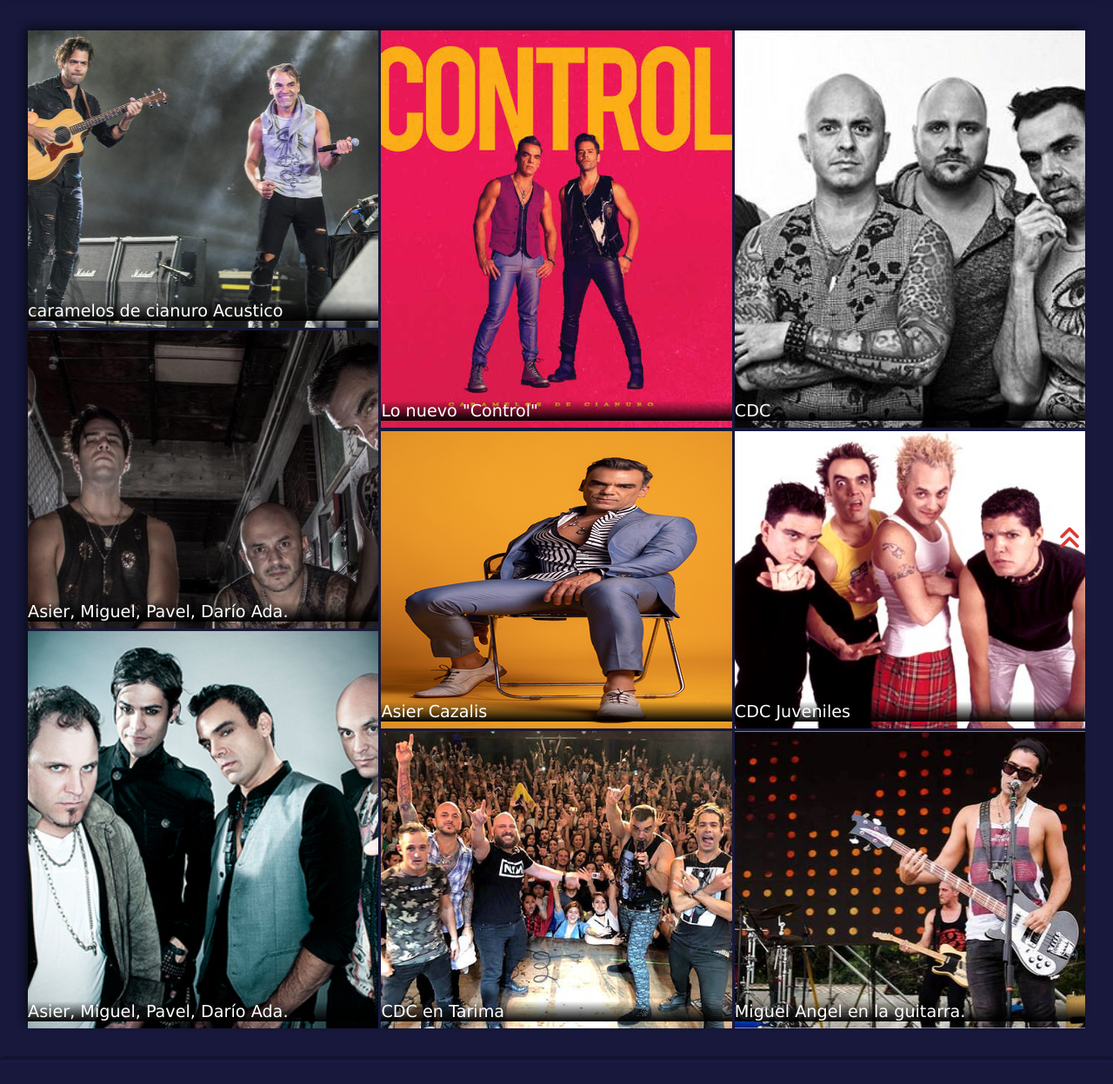
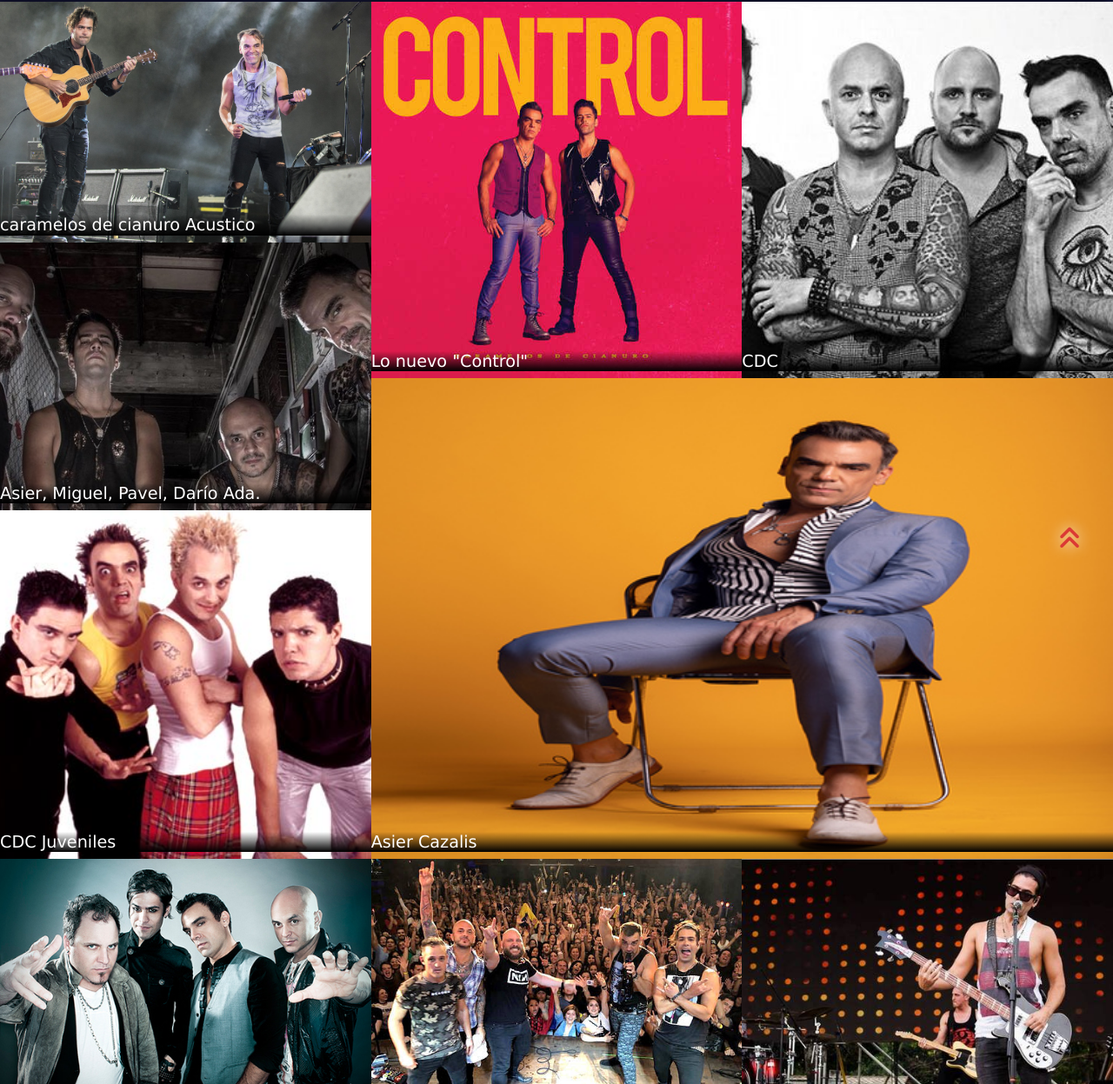
Before and after one commit to GaboxD7/bandaDeRock, a website: page galeria.html in a window 1280 px wide. Shown: the part 132-1379 px from the top of the page at 87% size. Drawn offline with nearby package versions, Linux system fonts and the light colour scheme.

Commit message:
Ordenado

```diff
--- a/galeria.html
+++ b/galeria.html
@@ -4,22 +4,25 @@
   <meta charset="UTF-8">
   <meta http-equiv="X-UA-Compatible" content="IE=edge">
   <meta name="viewport" content="width=device-width, initial-scale=1.0">
-    <link rel="stylesheet" href="css/animate.css">
-     <link
-    rel="stylesheet"
-    href="https://cdnjs.cloudflare.com/ajax/libs/animate.css/4.1.1/animate.min.css">
-    <link href="https://cdn.jsdelivr.net/npm/bootstrap@5.1.3/dist/css/bootstrap.min.css" rel="stylesheet" integrity="sha384-1BmE4kWBq78iYhFldvKuhfTAU6auU8tT94WrHftjDbrCEXSU1oBoqyl2QvZ6jIW3" crossorigin="anonymous">
-    <link href="https://unpkg.com/aos@2.3.1/dist/aos.css" rel="stylesheet">
+    <!-- Animacion  | animate-->
+  <link rel="stylesheet" href="https://cdnjs.cloudflare.com/ajax/libs/animate.css/4.1.1/animate.min.css">
+    <!-- CDN aos -->
+  <link rel="stylesheet" href="https://unpkg.com/aos@next/dist/aos.css" />
+    <!-- Stylesheet DE Boostraps -->
+  <link href="https://cdn.jsdelivr.net/npm/bootstrap@5.0.2/dist/css/bootstrap.min.css" rel="stylesheet" integrity="sha384-EVSTQN3/azprG1Anm3QDgpJLIm9Nao0Yz1ztcQTwFspd3yD65VohhpuuCOmLASjC" crossorigin="anonymous">
+     <!-- Stylesheet aos -->
+  <link rel="stylesheet" href="https://unpkg.com/aos@next/dist/aos.css" />
+    <!-- Font google -->
   <link rel="stylesheet" href="css/font.css">
   <link rel="stylesheet" href="https://cdnjs.cloudflare.com/ajax/libs/font-awesome/6.0.0-beta3/css/all.min.css" integrity="sha512-Fo3rlrZj/k7ujTnHg4CGR2D7kSs0v4LLanw2qksYuRlEzO+tcaEPQogQ0KaoGN26/zrn20ImR1DfuLWnOo7aBA==" crossorigin="anonymous" referrerpolicy="no-referrer" />
   <link rel="stylesheet" href="css/style.css">
     <!-- Meta tag  -->
   <meta name="description" content="Banda de rock caramelos de cianuros, banda  de rock venezolana, discografia de la banda rock caramelos de cianuro, historia de caramelos de cianuro, noticas de caramelos de cianuros, Caramelos de cianuros También es conocida como CDC o Caramelos">
-    <!-- kw -->
+    <!-- key word -->
   <meta name="keywords" content="banda, rock, caramelos, cianuro, venezolana, cdc, caramelos de cianuros, discografia cdc, noticias cdc, historia cdc">
-    <!-- Open graph-->
+    <!-- Open graph -->
   <meta property="og:title" content="Caramelos de cianuro banda de rock venezolana">
-    <meta property="og:description" content="Aqui en encontraras todo lo reciente acerca de la banda de rock caramelos de cianuro asi como su historia, discografia y noticas" >
+  <meta property="og:description" content="Aqui en encontraras todo lo reciente acerca de la banda de rock caramelos de cianuro asi, discografia, noticas, galeria y más" >
   <meta property="og:image" content="https://muzikalia.com/wp-content/uploads/2020/03/CDC-800x445.jpg">
     <!-- Favicon -->
   <link rel="shortcut icon" href="imagenes/favicon/caramelos-de-cianuro.ico" type="image/x-icon">
@@ -28,6 +31,7 @@
 </head>
 <body>
 <header>
+<!-- Inicio | Menu de Navegacion -->
 <nav class="navbar navbar-expand-lg navbar-dark d.flex  sticky-lg-top fixed-top">
   <div class="container-fluid">
     <a class="navbar-brand" href="index.html">
@@ -60,44 +64,48 @@
 </nav>
 </header>
 <h2 class="titulo-formulario">Galeria</h2>
-    <div class="gallery-container bg-miembros" >
-      <div class="gallery-item">
-        <img src="imagenes/gallery/cdc1.jpg" alt="" class="gallery-img">
-        <h5 class="gallery-title">caramelos de cianuro Acustico </h5>
+    <!-- Inicio imagenes| Galeria -->
+<div class="galeria-container bg-miembros">
+  <div class="galeria-item">
+    <img src="imagenes/gallery/cdc1.jpg" alt="caramelos de cianuro acustico" class="galeria-img">
+    <h5 class="galeria-titulo">caramelos de cianuro Acustico</h5>
   </div>
-      <div class="gallery-item">
-        <img src="imagenes/gallery/cdc2.jpg" alt="" class="gallery-img">
-        <h5 class="gallery-title">Lo nuevo "Control" </h5>
+  <div class="galeria-item">
+    <img src="imagenes/gallery/cdc2.jpg" alt="lo nuevo album control" class="galeria-img">
+    <h5 class="galeria-titulo">Lo nuevo "Control"</h5>
   </div>
-      <div class="gallery-item">
-        <img src="imagenes/gallery/cdc3.jpg" alt="" class="gallery-img">
-        <h5 class="gallery-title">CDC </h5>
+  <div class="galeria-item">
+    <img src="imagenes/gallery/cdc3.jpg" alt="agrupacion caramelos de cianuro" class="galeria-img">
+    <h5 class="galeria-titulo">CDC </h5>
   </div>
-      <div class="gallery-item">
-        <img src="imagenes/gallery/cdc4.jpg" alt="" class="gallery-img">
-        <h5 class="gallery-title">Asier, Miguel, Pavel, Darío Ada.</h5>
+    <div class="galeria-item">
+      <img src="imagenes/gallery/cdc4.jpg" alt="agrupacion caramelos de cianuro" class="galeria-img">
+      <h5 class="galeria-titulo">Asier, Miguel, Pavel, Darío Ada.</h5>
     </div>
-      <div class="gallery-item">
-        <img src="imagenes/gallery/cdc5.jpg" alt="" class="gallery-img">
-        <h5 class="gallery-title">Asier Cazalis </h5>
+    <div class="galeria-item">
+      <img src="imagenes/gallery/cdc5.jpg" alt="asier cazalis" class="galeria-img">
+      <h5 class="galeria-titulo">Asier Cazalis </h5>
     </div>
-      <div class="gallery-item">
-        <img src="imagenes/gallery/cdc8.jpg" alt="" class="gallery-img">
-        <h5 class="gallery-title">CDC Juveniles </h5>
+    <div class="galeria-item">
+      <img src="imagenes/gallery/cdc8.jpg" alt="cramelos de cianuero juvenil" class="galeria-img">
+      <h5 class="galeria-titulo">CDC Juveniles</h5>
     </div>
-      <div class="gallery-item">
-        <img src="imagenes/gallery/cdc7.jpg" alt="" class="gallery-img">
-        <h5 class="gallery-title">Asier, Miguel, Pavel, Darío Ada. </h5>
+    <div class="galeria-item">
+      <img src="imagenes/gallery/cdc7.jpg" alt="asier miguel pavel darío ada." class="galeria-img">
+      <h5 class="galeria-titulo">Asier, Miguel, Pavel, Darío Ada.</h5>
     </div>
-      <div class="gallery-item">
-        <img src="imagenes/gallery/cdc9.jpg" alt="" class="gallery-img">
-        <h5 class="gallery-title">CDC en Tarima </h5>
+    <div class="galeria-item">
+      <img src="imagenes/gallery/cdc9.jpg" alt="caramelos de cianuro en tarima" class="galeria-img">
+      <h5 class="galeria-titulo">CDC en Tarima </h5>
     </div>
-      <div class="gallery-item">
-        <img src="imagenes/gallery/cdc6.jpg" alt="" class="gallery-img">
-        <h5 class="gallery-title">Miguel Angel en la guitarra. </h5>
+    <div class="galeria-item">
+      <img src="imagenes/gallery/cdc6.jpg" alt="miguel angel en la guitarra" class="galeria-img">
+      <h5 class="galeria-titulo">Miguel Angel en la guitarra. </h5>
     </div>
   </div>
+</section>
+    <!-- Fin imagenes| Galeria -->
+    <!-- Inicio | Footer -->
 <footer class="container-fluid pie1 ">
   <div class="row">
     <div class="pie col-12">
@@ -121,9 +129,22 @@
     </div>
   </div>
 </footer>
-            <a href="#" class="irAlPrincipio">
+<!-- Inicio boton Up -->
+<div class="irAlPrincipio">
+  <a href="#" >
   <i class="far fa-angle-double-up"></i>
+  </a>
+</div>
+<!-- Fin botton Up -->
+<!-- Inicio botton Suscribeme -->
+<div class="irASuscribir"> Suscribirme
+  <a href="#" >
+  </a>
+</div>
+<!-- Fin botton Suscribeme -->
+<!-- Popperjs -->
 <script src="https://cdn.jsdelivr.net/npm/@popperjs/core@2.10.2/dist/umd/popper.min.js" integrity="sha384-7+zCNj/IqJ95wo16oMtfsKbZ9ccEh31eOz1HGyDuCQ6wgnyJNSYdrPa03rtR1zdB" crossorigin="anonymous"></script>
+<!-- Bootstraps -->
 <script src="https://cdn.jsdelivr.net/npm/bootstrap@5.1.3/dist/js/bootstrap.min.js" integrity="sha384-QJHtvGhmr9XOIpI6YVutG+2QOK9T+ZnN4kzFN1RtK3zEFEIsxhlmWl5/YESvpZ13" crossorigin="anonymous"></script>
 </body>
 </html>
--- a/scss/components/_gallery.scss
+++ b/scss/components/_gallery.scss
@@ -1,13 +1,34 @@
 @import '../base/variables';
-.gallery-container {
+//Estilos para las imagenes
+.galeria-img {
+	width: 100%;
+	height: 100%;
+	object-fit: cover;
+}
+// Estilo de los titulos
+.galeria-titulo {
+	position: absolute;
+	bottom: 0;
+	color: white;
+	background: linear-gradient(rgba(255, 255, 255, 0),rgba(0,0,0,1));
+	width: 100%;
+}
+
+// Grid - Container
+.galeria-container {
 	display: grid;
 	grid-template-columns: 1fr 1fr;
-	// grid-auto-rows: 7rem;
-	// gap: 0.050rem;
-}
-.gallery-item {
+.galeria-item {
 	position: relative;
 	&:nth-child(1) {
+		grid-column-start: span 2;
+		grid-row-start: span 2;
+	}
+	&:nth-child(2) {
+		grid-column-start: span 2;
+		grid-row-start: span 2;
+	}
+	&:nth-child(3) {
 		grid-column-start: span 2;
 		grid-row-start: span 2;
 	}
@@ -15,161 +36,124 @@
 		grid-column-start: span 2;
 		grid-row-start: span 2;
 	}
+	&:nth-child(5) {
+		grid-column-start: span 2;
+		grid-row-start: span 2;
+	}
+	&:nth-child(6) {
+		grid-column-start: span 2;
+		grid-row-start: span 2;
+	}
 	&:nth-child(7) {
 		grid-column-start: span 2;
 		grid-row-start: span 2;
 	}
+	&:nth-child(8) {
+		grid-column-start: span 2;
+		grid-row-start: span 2;
+	}
+	&:nth-child(9) {
+		grid-column-start: span 2;
+		grid-row-start: span 2;
+	}
+	}
 }
-.gallery-img {
-	width: 100%;
-	height: 100%;
-	object-fit: cover;
-}
-.gallery-title {
-	position: absolute;
-	bottom: 0;
-	color: white;
-	background: linear-gradient(rgba(255, 255, 255, 0),rgba(0,0,0,1));
-	width: 100%;
-}
-// @media screen and (min-width: 476px) {
-// 	.gallery-container {
-// 		display: grid;
-// 		grid-template-columns: 1fr 1fr 1fr;
-// 		grid-auto-rows: 6em;
-// 		gap: 0.050em;
-// 	}
-// 	.gallery-item {
-// 		&:nth-child(1) {
-// 			grid-column-start: span 3;
-// 			grid-row-start: span 3;
-// 		}
-// 		&:nth-child(2) {
-// 			grid-column-start: span 1;
-// 			grid-row-start: span 2;
-// 		}
-// 		&:nth-child(3) {
-// 			grid-column-start: span 2;
-// 			grid-row-start: span 2;
-// 		}
-// 		&:nth-child(5) {
-// 			grid-column-start: span 1;
-// 			grid-row-start: span 2;
-// 		}
-// 		&:nth-child(6) {
-// 			grid-column-start: span 1;
-// 			grid-row-start: span 2;
-// 		}
-// 		&:nth-child(8) {
-// 			grid-column-start: span 2;
-// 			grid-row-start: span 2;
-// 		}
-// 		&:nth-child(9) {
-// 			grid-column-start: span 1;
-// 			grid-row-start: span 2;
-// 		}
-// 	}
-// }
-// @media screen and (min-width: 576px) {
-// 	.gallery-container {
-// 		display: grid;
-// 		grid-template-columns: 1fr 1fr 1fr;
-// 		grid-auto-rows: 8em;
-// 		gap: 0.090em;
-// 	}
-// 	.gallery-item {
-// 		&:nth-child(9) {
-// 			grid-column-start: span 3;
-// 			grid-row-start: span 3;
-// 		}
-// 		&:nth-child(8) {
-// 			grid-column-start: span 3;
-// 			grid-row-start: span 2;
-// 		}
-// 	}
-// }
-// @media screen and (min-width: 643px) and (max-height:990px) {
-// 	.gallery-container {
-// 		display: grid;
-// 		grid-template-columns: 1fr 1fr 1fr 1fr 1fr;
-// 		grid-auto-rows: 7em;
-// 		gap: 0.2em;
-// 		margin: 2rem;
-// 	}
-// 	.gallery-item {
-// 		&:nth-child(1) {
-// 			grid-column-start: span 4;
-// 			grid-row-start: span 3;
-// 		}
-// 		&:nth-child(5) {
-// 			grid-column-start: span 1;
-// 			grid-row-start: span 2;
-// 		}
-// 		&:nth-child(3) {
-// 			grid-column-start: span 1;
-// 			grid-row-start: span 1;
-// 		}
-// 		&:nth-child(6) {
-// 			grid-column-start: span 2;
-// 			grid-row-start: span 2;
-// 		}
-// 		&:nth-child(9) {
-// 			display: none;
-// 		}
-// 	}
-// }
-@media screen and (min-width: 991px) {
-	.gallery-container {
+
+// Medias queris desde 510px | Galeria
+
+@media screen and (min-width: 510px) {
+
+	.galeria-container {
 		display: grid;
-		grid-template-columns: 1fr 1fr 1fr 1fr 1fr 1fr;
-		grid-auto-rows: 7em;
-		gap: 0.2em;
-		margin: 2em;
-	}
-	.gallery-item {
+		grid-template-columns: 1fr 1fr 1fr 1fr;
+	.galeria-item {
+		position: relative;
 		&:nth-child(1) {
-			grid-column-start: span 2;
+			grid-column-start: span 4;
 			grid-row-start: span 3;
 		}
 		&:nth-child(2) {
 			grid-column-start: span 2;
-			grid-row-start: span 4;
+			grid-row-start: span 2;
 		}
 		&:nth-child(3) {
 			grid-column-start: span 2;
-			grid-row-start: span 4;
+			grid-row-start: span 2;
 		}
 		&:nth-child(4) {
-			grid-column-start: span 2;
+			grid-column-start: span 4;
 			grid-row-start: span 3;
 		}
 		&:nth-child(5) {
 			grid-column-start: span 2;
+			grid-row-start: span 2;
+		}
+		&:nth-child(6) {
+			grid-column-start: span 2;
+			grid-row-start: span 2;
+		}
+		&:nth-child(7) {
+			grid-column-start: span 4;
+			grid-row-start: span 3;
+		}
+		&:nth-child(8) {
+			grid-column-start: span 2;
+			grid-row-start: span 2;
+		}
+		&:nth-child(9) {
+			grid-column-start: span 2;
+			grid-row-start: span 2;
+		}
+		}
+	}
+
+}
+// Medias queris desde 991px | Galeria
+
+@media screen and (min-width: 991px) {
+
+	.galeria-container {
+		display: grid;
+		grid-template-columns: 1fr 1fr 1fr 1fr 1fr 1fr;
+	.galeria-item {
+		position: relative;
+		&:nth-child(1) {
+			grid-column-start: span 2;
+			grid-row-start: span 1;
+		}
+		&:nth-child(2) {
+			grid-column-start: span 2;
+			grid-row-start: span 2;
+		}
+		&:nth-child(3) {
+			grid-column-start: span 2;
+			grid-row-start: span 2;
+		}
+		&:nth-child(4) {
+			grid-column-start: span 2;
+			grid-row-start: span 2;
+		}
+		&:nth-child(5) {
+			grid-column-start: span 4;
 			grid-row-start: span 3;
 		}
 		&:nth-child(6) {
 			grid-column-start: span 2;
-			grid-row-start: span 3;
+			grid-row-start: span 2;
 		}
 		&:nth-child(7) {
 			grid-column-start: span 2;
-			grid-row-start: span 4;
+			grid-row-start: span 3;
 		}
 		&:nth-child(8) {
-			display: inline-block;
 			grid-column-start: span 2;
 			grid-row-start: span 3;
 		}
 		&:nth-child(9) {
-			display: inline-block;
 			grid-column-start: span 2;
 			grid-row-start: span 3;
 		}
-
-
-		&:hover {
-			transform: scale(1.05);
-			transition: all 1.8s;
 		}
 	}
+
 }
--- a/scss/components/_inicio.scss
+++ b/scss/components/_inicio.scss
@@ -11,6 +11,7 @@
 html {
     scroll-behavior:smooth;
   }
+  // Estilos de las "h"
   h1, h2 {
 	// font-family: 'Montserrat', sans-serif;
 	font-family: $font-h12;
@@ -20,14 +21,6 @@
 	text-shadow: 0 0 1rem black;
 	color:white;
 }
-//   h2 {
-// 	font-family: $fallback-font;
-// 	font-size: 2rem;
-// 	padding-top: 0.5rem;
-// 	padding-left: 0.3rem;
-// 	text-shadow: 0 0 0.4rem $color-1;
-// 	color: $color-2;
-// }
 h3, h4 {
 	font-family: $font-h345;
 	font: size 2rem;
@@ -36,29 +29,24 @@
 	text-shadow: 0 0 1rem black;
 	color:white;
 }
-// h4{
-// 	color: 	$color-2;
-// 	font-family: 'Montserrat', sans-serif;
-// 	font-size: 1.7rem;
 
-// 	align-self: center;
-// 	font-weight: lighter;
-// }
 h5 {
 	color: $color-2;
 	font-family: $font-h345;
 	font-size: 1.2rem;
 	align-self: center;
-
 }
 
+// Estilos de los Parrafos
 
-.h5{
-	font-family: 'Open Sans', sans-serif;
-	font-size: 1.5rem;
-	text-shadow: 0 0 0.4rem $color-1;
-	color: $color-2;
-}
+p {
+	font-family: $fallback-font;
+	text-align: justify;
+	color: white;
+	font-size: 1.2rem;
+	text-shadow: 0 0 0.5rem $color-1;
+	}
+// Background  de inicio
 .jumbotron-1 {
 	background-image: url(../imagenes/bg-cdc.jpg);
 	background-attachment: fixed;
@@ -70,31 +58,13 @@
  	justify-content:center;
 	align-items: center;
 }
-.jumbotron-2 {
-	background-image: url(../imagenes/bg-cdc.jpg);
-	background-attachment: fixed;
-	height: 100%;
-	background-size: cover;
-	background-position: 0 0;
-	display: flex;
-	flex-direction: column;
- 	justify-content:center;
-	align-items: center;
-}
-.bg-disco{
-	display: flex;
-	flex-direction: column;
-	align-self: flex-start;
-	justify-content: flex-start;
-}
-.bg-sha{
+.bg-inicio{
 	border-radius: 7px;
 	background-color: rgba($color: $color-1, $alpha: 0.9);
 	box-shadow:  -5px -5px 8px #0d0e22;
 &:hover {
 	background-color: rgba($color: $color-1, $alpha: 1);
 }
-
 form{
 	display: flex;
 	justify-content: end;
@@ -109,7 +79,7 @@
 		border-radius: 0.25rem;
 		box-shadow: 0 0 0.25rem rgb(248, 246, 246);
 		animation-name: animar;
-		animation-duration: 2s;
+		animation-duration: 1.5s;
 		animation-iteration-count: infinite;
 
 		&:hover {
@@ -126,6 +96,8 @@
 			text-transform: uppercase;
 		}
 }
+// Animacion de Botton Suscribirme
+
 @keyframes animar {
 	0% {
 	transform: rotate(0deg);
@@ -182,7 +154,47 @@
 	  }
 
 }
-// }MEDIA QUERIES PARA EL JUMBOTRON 320PX A 730PX
+// MIEMBROS DE LA BANDA
+.bg-miembros {
+	border-radius: 7px;
+	box-shadow:  -5px -5px 8px #0d0e22;
+}
+//Backgroud de Discografia
+.jumbotron-2 {
+	background-image: url(../imagenes/bg-cdc.jpg);
+	background-attachment: fixed;
+	height: 100%;
+	background-size: cover;
+	background-position: 0 0;
+	display: flex;
+	flex-direction: column;
+ 	justify-content:center;
+	align-items: center;
+}
+// Background del Titulo discografia
+.bg-titulo-disco {
+	background-color: #0d0e22;
+	background: linear-gradient(180deg, rgba(23,24,59,1) 65%, rgba(23,24,59,0.67) 100%);
+	}
+// .bg-disco{
+// 	display: flex;
+// 	flex-direction: column;
+// 	align-self: flex-start;
+// 	justify-content: flex-start;
+// }
+// Estilo titulo Album
+.titulo-album {
+	font-family: $font-h345;
+	font-size: 1.4rem;
+ 	padding: 0.7rem 0.4rem;
+  	text-align: center;
+	background-color: rgba($color: $color-1, $alpha: 0.8);
+	box-shadow:  -5px -5px 8px #0d0e22;
+  	width:fit-content;
+}
+
+// MEDIA QUERIES PARA EL JUMBOTRON | 320PX A 730PX
+
 @media screen and (min-width: 320px) and (max-width: 991px) {
 	.jumbotron-1, .jumbotron-2 {
 		background-image: url(../imagenes/bg-cdc.jpg);
@@ -194,37 +206,17 @@
 		color: white;
 	}
 	}
+// MEDIA QUERIES para background de: inico | 320px a 813 px
 
 @media screen and (min-width: 320px) and (max-width: 813px)  {
-	.bg-sha{
+	.bg-inicio{
 		width: 100%
 	}
 }
-// MIEMBROS DE LA BANDA
-.bg-miembros {
-	border-radius: 7px;
-	box-shadow:  -5px -5px 8px #0d0e22;
-}
-.bg-disco {
-	background-color: #0d0e22;
-	background: linear-gradient(180deg, rgba(23,24,59,1) 65%, rgba(23,24,59,0.67) 100%);
-	}
-p {
-	font-family: $fallback-font;
-	text-align: justify;
-	color: white;
-	font-size: 1.2rem;
-	text-shadow: 0 0 0.5rem $color-1;
-	}
-.titulo-album {
-	font-family: 'Open Sans', sans-serif;
-	font-size: 1.4rem;
- 	padding: 0.7rem 0.4rem;
-  	text-align: center;
-	background-color: rgba($color: $color-1, $alpha: 0.8);
-	box-shadow:  -5px -5px 8px #0d0e22;
-  	width:fit-content;
-}
+
+
+// MEDIA QUERIES TITULO DE ALBUM 320PX A 425PX
+
 @media screen and (min-width: 320px) and (max-width: 425px) {
 	.titulo-album {
 
```
Also changed, not shown: contacto.html (+34 -19 lines), index.html (+22 -17 lines), noticias.html (+30 -29 lines), scss/components/_contacto.scss (+13 -18 lines), scss/components/_news.scss (+4 -53 lines), css/style.css, 1 other file. Lines whose indentation alone changed are shown as unchanged.
